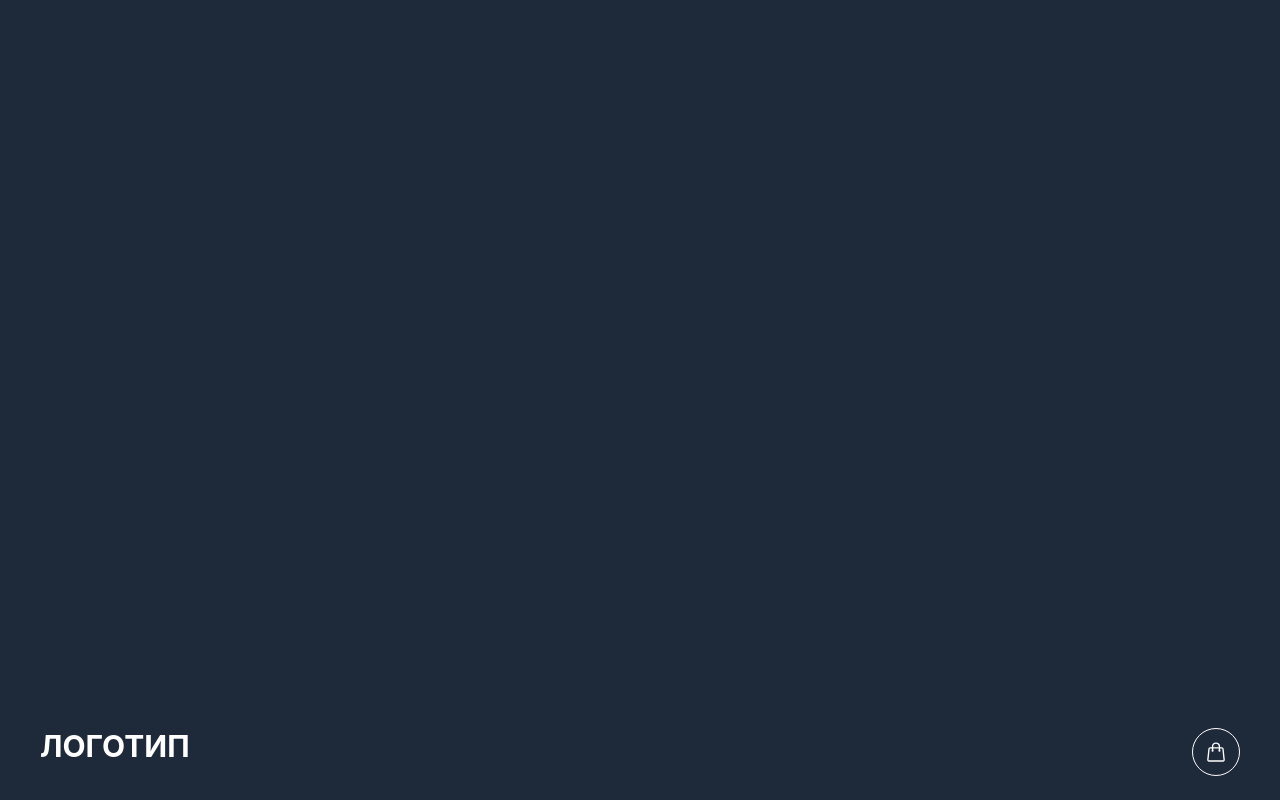
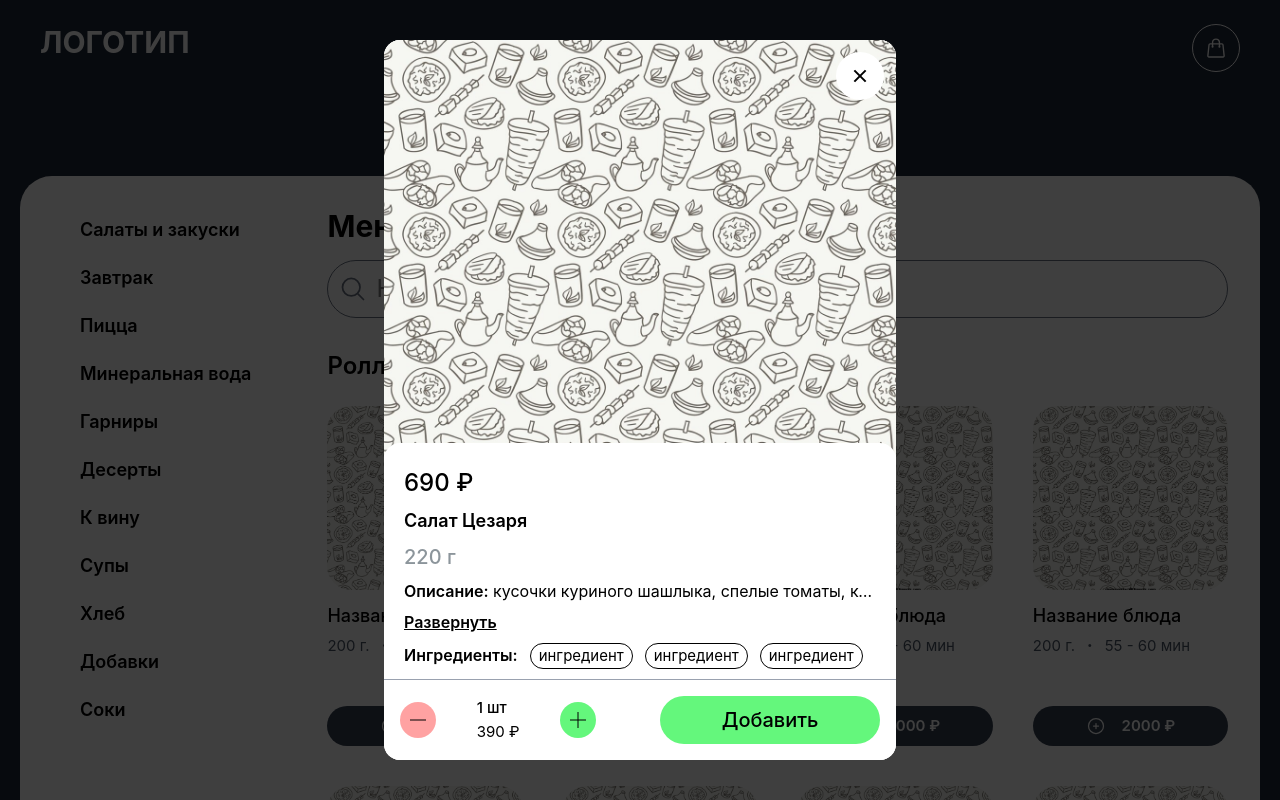
Before and after one commit to YummyABH/pizza, a Vue app: page /name/category/3/ in a window 1280 px wide. Before the commit this address had no page. Shown: the top 800 px of the page. Built offline with nearby package versions, Linux system fonts and the light colour scheme; the HTML template or start-up script is replaced by a standard one.

Commit message:
feat(navigation): добавлена навигация для открытия модального окна блюда

```diff
--- a/src/components/home/BaseMenu.vue
+++ b/src/components/home/BaseMenu.vue
@@ -1,13 +1,14 @@
 <script setup lang="ts">
 import SearchInput from '../ui/SearchInput.vue'
-import MenuDishModal from './MenuDishModal.vue'
+// import MenuDishModal from './MenuDishModal.vue'
 import MenuList from './MenuList.vue'
 import MenuNavigation from './MenuNavigation.vue'
 import MenuNavigationSide from './MenuNavigationSide.vue'
 </script>
 
 <template>
-  <MenuDishModal class="hidden" />
+  <!-- <MenuDishModal /> -->
+  <router-view />
   <div class="w-full pt-20 pb-25">
     <div class="max-w-[1900px] mx-auto px-5 flex">
       <MenuNavigationSide class="max-md:hidden" />
--- a/src/components/home/MenuDishModal.vue
+++ b/src/components/home/MenuDishModal.vue
@@ -17,7 +17,7 @@ const styleIngredients = computed(() => {
     class="fixed flex justify-center max-md:items-end items-center top-0 left-0 w-full h-full bg-black/50 z-10"
   >
     <div
-      class="fixed z-10 left-0 md:hidden bottom-0 w-full p-3 flex gap-x-8 bg-white border-t border-t-gray-400"
+      class="fixed z-10 left-0 sm:hidden bottom-0 w-full p-3 flex gap-x-8 bg-white border-t border-t-gray-400"
     >
       <div class="flex justify-between items-center w-full">
         <div
@@ -37,13 +37,13 @@ const styleIngredients = computed(() => {
       </div>
     </div>
     <div
-      class="relative max-h-9/10 pb-20 max-sm:max-w-full max-sm:pb-4 min-h-4/5 bg-white max-w-128 flex flex-col overflow-hidden rounded-2xl"
+      class="relative max-h-9/10 pb-20 max-sm:max-w-full max-sm:pb-18 min-h-4/5 bg-white max-w-128 flex flex-col overflow-hidden rounded-2xl"
     >
-      <div class="w-12 h-12 rounded-full bg-white absolute right-3 top-3">
+      <router-link to="/" class="w-12 h-12 rounded-full bg-white absolute right-3 top-3">
         <div
           class="relative cursor-pointer w-full h-full after:absolute after:top-1/2 after:left-1/2 after:w-4 after:h-0.5 after:transform after:-translate-1/2 after:bg-black after:rotate-45 before:absolute before:top-1/2 before:left-1/2 before:w-4 before:h-0.5 before:transform before:-translate-1/2 before:bg-black before:-rotate-45"
         ></div>
-      </div>
+      </router-link>
       <div
         class="absolute max-sm:hidden left-0 bottom-0 w-full p-4 flex gap-x-16 bg-white border-t border-t-gray-400"
       >
--- a/src/components/home/MenuListCard.vue
+++ b/src/components/home/MenuListCard.vue
@@ -1,7 +1,7 @@
 <script setup lang="ts"></script>
 
 <template>
-  <a href="#" class="cursor-pointer">
+  <router-link to="/name/category/3/" class="cursor-pointer">
     <div class="h-46 mb-3 rounded-3xl overflow-hidden">
       <img src="/pattern_food.jpg" alt="" class="w-full h-full object-cover" />
     </div>
@@ -36,5 +36,5 @@
         <span>2000 ₽</span>
       </div>
     </div>
-  </a>
+  </router-link>
 </template>
--- a/src/router/index.ts
+++ b/src/router/index.ts
@@ -12,7 +12,7 @@ const router = createRouter({
       component: HomePage,
       children: [
         {
-          path: ':dish/:category/:id/:slug',
+          path: ':dish/:category/:id',
           name: 'menuDishModal',
           component: MenuDishModal,
         },
```
Also changed, not shown: 5 other files (tests, documents, lock files or other folders).
